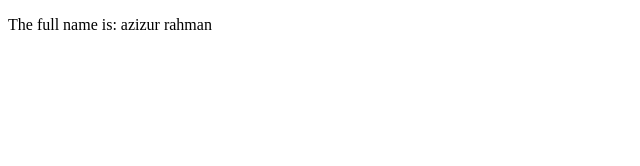
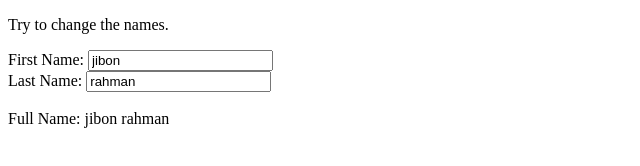
Before and after one commit to azizurcse/angular-js, a plain HTML site: page index.html in a window 1280 px wide. Shown: the whole page, without its empty margins (0-640 px from the left). Drawn offline with nearby package versions, Linux system fonts and the light colour scheme.

Commit message:
angular js controller and scope code

```diff
--- a/index.html
+++ b/index.html
@@ -3,12 +3,25 @@
 <script src="https://ajax.googleapis.com/ajax/libs/angularjs/1.6.4/angular.min.js"></script>
 <body>
 
-<div ng-app="">
-<div ng-init="firstName='azizur';lastName='rahman'">
+<p>Try to change the names.</p>
 
-<p>The full name is: {{ firstName + " " + lastName }}</p>
+<div ng-app="myApp" ng-controller="myCtrl">
+
+First Name: <input type="text" ng-model="firstName"><br>
+Last Name: <input type="text" ng-model="lastName"><br>
+<br>
+Full Name: {{firstName + " " + lastName}}
 
 </div>
-</div>
+
+<script>
+    var app=angular.module('myApp',[]);
+    app.controller('myCtrl',function($scope){
+        $scope.firstName="jibon";
+        $scope.lastName="rahman";
+    });
+
+</script>
+
 </body>
 </html>
```
